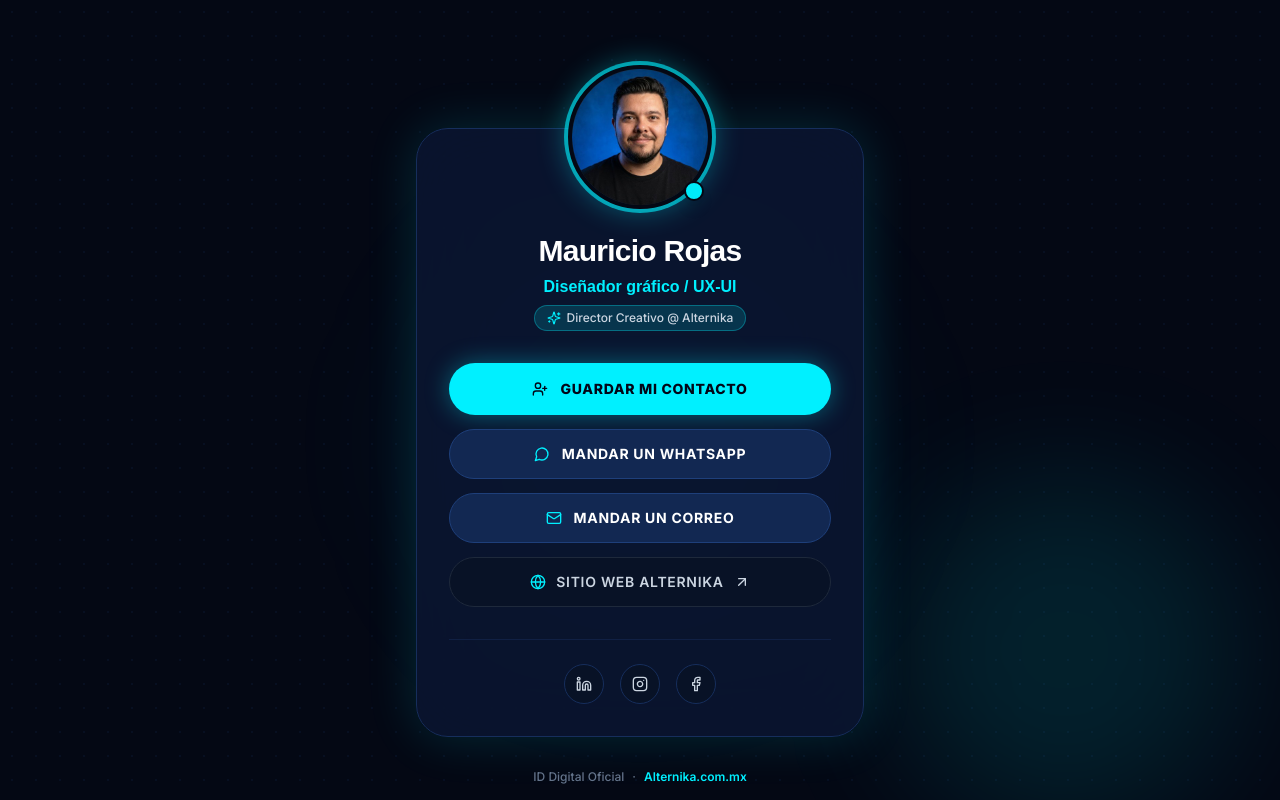
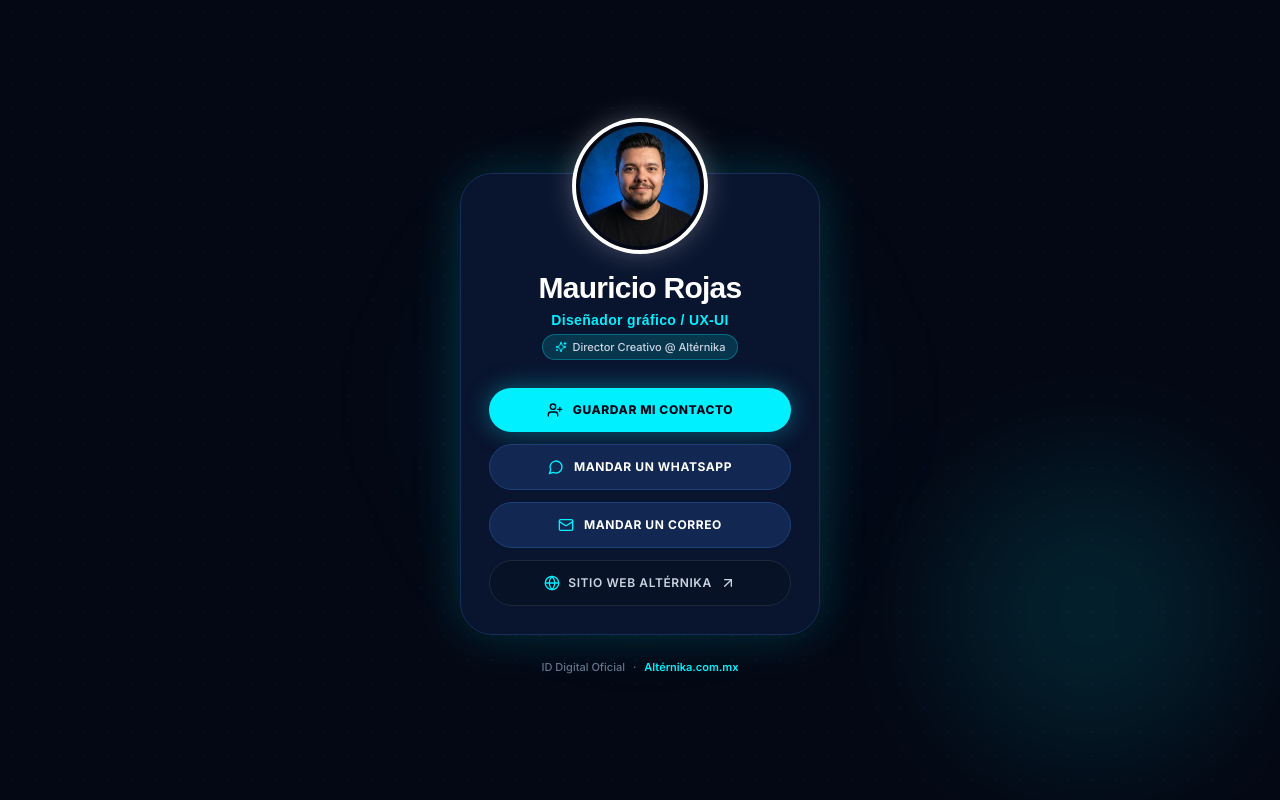
Before and after one commit to mrojasdg/alternika, a Next.js app: page /maurojas in a window 1280 px wide. Shown: the top 800 px of the page. Built offline with nearby package versions, Linux system fonts and the light colour scheme.

Commit message:
Update Digital Card /maurojas.html v11: White photo ring, removed online badge, updated email to mau@alternika.com.mx, phone to 5522965764, company Altérnika, slimmer width, removed social links, and hidden header/footer

```diff
--- a/src/app/maurojas/page.tsx
+++ b/src/app/maurojas/page.tsx
@@ -3,7 +3,7 @@
 import Image from "next/image";
 import Link from "next/link";
 import { motion } from "framer-motion";
-import { UserPlus, MessageCircle, Mail, Globe, Linkedin, Instagram, Facebook, ArrowUpRight, Sparkles } from "lucide-react";
+import { UserPlus, MessageCircle, Mail, Globe, ArrowUpRight, Sparkles } from "lucide-react";
 
 export default function MaurojasDigitalCard() {
   // Function to generate & download vCard (.vcf) for instant contact saving on iOS/Android
@@ -13,10 +13,11 @@ VERSION:3.0
 N:Rojas;Mauricio;;;
 FN:Mauricio Rojas
 TITLE:Diseñador gráfico / UX-UI
-ORG:Alternika
-EMAIL;TYPE=INTERNET,HOME:hola@alternika.com.mx
+ORG:Altérnika
+TEL;TYPE=CELL,VOICE:+525522965764
+EMAIL;TYPE=INTERNET,WORK:mau@alternika.com.mx
 URL:https://alternika.com.mx
-NOTE:Director Creativo en Alternika. Agencia de Diseño & Tecnología.
+NOTE:Director Creativo en Altérnika. Agencia de Diseño & Tecnología.
 END:VCARD`;
 
     const blob = new Blob([vCardData], { type: "text/vcard;charset=utf-8" });
@@ -31,26 +32,26 @@ END:VCARD`;
   };
 
   return (
-    <div className="min-h-screen bg-[#040814] flex flex-col items-center justify-center py-20 px-4 relative overflow-hidden text-center selection:bg-cyan-accent selection:text-slate-950">
+    <div className="min-h-screen bg-[#040814] flex flex-col items-center justify-center py-16 px-4 relative overflow-hidden text-center selection:bg-cyan-accent selection:text-slate-950">
 
       {/* Dark Textured Dot Grid Background */}
       <div className="absolute inset-0 bg-[radial-gradient(#0e2347_1px,transparent_1px)] [background-size:24px_24px] opacity-25 pointer-events-none" />
 
       {/* Background Ambient Mesh Light Orbs */}
-      <div className="absolute top-1/4 left-1/2 -translate-x-1/2 w-[600px] h-[450px] bg-[radial-gradient(circle_at_center,rgba(0,180,255,0.18)_0%,rgba(4,8,20,0)_70%)] pointer-events-none blur-3xl" />
-      <div className="absolute bottom-10 right-10 w-[350px] h-[350px] bg-cyan-accent/10 rounded-full blur-3xl pointer-events-none" />
+      <div className="absolute top-1/4 left-1/2 -translate-x-1/2 w-[500px] h-[400px] bg-[radial-gradient(circle_at_center,rgba(0,180,255,0.18)_0%,rgba(4,8,20,0)_70%)] pointer-events-none blur-3xl" />
+      <div className="absolute bottom-10 right-10 w-[300px] h-[300px] bg-cyan-accent/10 rounded-full blur-3xl pointer-events-none" />
 
-      {/* Main Centered Floating Card Container */}
+      {/* Slimmer Centered Card Container (max-w-[340px] sm:max-w-[360px]) */}
       <motion.div
         initial={{ opacity: 0, y: 30, scale: 0.95 }}
         animate={{ opacity: 1, y: 0, scale: 1 }}
         transition={{ duration: 0.6, ease: "easeOut" }}
-        className="w-full max-w-sm sm:max-w-md bg-[#0a1630]/90 backdrop-blur-2xl border border-[#162e5c] rounded-[32px] p-6 sm:p-8 relative shadow-[0_0_50px_rgba(0,240,255,0.15)] flex flex-col items-center mt-12 z-10"
+        className="w-full max-w-[340px] sm:max-w-[360px] bg-[#0a1630]/95 backdrop-blur-2xl border border-[#162e5c] rounded-[32px] p-6 sm:p-7 relative shadow-[0_0_50px_rgba(0,240,255,0.18)] flex flex-col items-center mt-12 z-10"
       >
 
-        {/* Overhanging Profile Photo (Desbordada arriba) */}
-        <div className="relative -mt-24 mb-6">
-          <div className="relative w-32 h-32 sm:w-36 sm:h-36 rounded-full overflow-hidden border-4 border-[#040814] ring-4 ring-cyan-accent/60 shadow-[0_0_30px_rgba(0,240,255,0.4)] bg-slate-900">
+        {/* Overhanging Profile Photo with Pure White Ring (No online badge) */}
+        <div className="relative -mt-20 sm:-mt-22 mb-5">
+          <div className="relative w-28 h-28 sm:w-32 sm:h-32 rounded-full overflow-hidden border-4 border-[#040814] ring-4 ring-white shadow-[0_0_30px_rgba(255,255,255,0.35)] bg-slate-900">
             <Image
               src="/img/maurojas.jpg"
               alt="Mauricio Rojas"
@@ -59,99 +60,72 @@ END:VCARD`;
               priority
             />
           </div>
-          {/* Subtle Online Badge */}
-          <div className="absolute bottom-2 right-2 w-5 h-5 bg-cyan-accent rounded-full border-2 border-[#040814] flex items-center justify-center shadow-lg">
-            <span className="w-2 h-2 rounded-full bg-slate-950 animate-ping" />
-          </div>
         </div>
 
         {/* Profile Info */}
-        <div className="space-y-1.5 mb-8 w-full">
-          <h1 className="font-display text-2xl sm:text-3xl font-extrabold text-white tracking-tight">
+        <div className="space-y-1 mb-7 w-full">
+          <h1 className="font-display text-2xl sm:text-3xl font-black text-white tracking-tight">
             Mauricio Rojas
           </h1>
-          <p className="text-cyan-accent font-semibold text-sm sm:text-base font-display">
+          <p className="text-cyan-accent font-semibold text-xs sm:text-sm font-display tracking-wide">
             Diseñador gráfico / UX-UI
           </p>
-          <div className="inline-flex items-center gap-1.5 px-3 py-1 rounded-full bg-cyan-dim border border-cyan-accent/30 text-slate-300 text-xs font-medium mt-2">
-            <Sparkles className="w-3.5 h-3.5 text-cyan-accent" />
-            <span>Director Creativo @ Alternika</span>
+          <div className="inline-flex items-center gap-1.5 px-3 py-1 rounded-full bg-cyan-dim border border-cyan-accent/30 text-slate-300 text-[11px] font-medium mt-2">
+            <Sparkles className="w-3 h-3 text-cyan-accent" />
+            <span>Director Creativo @ Altérnika</span>
           </div>
         </div>
 
         {/* Action Buttons (Pill Buttons with Minimal Icons) */}
-        <div className="w-full space-y-3.5 mb-8">
+        <div className="w-full space-y-3">
 
           {/* 1. Guardar Mi Contacto (vCard Download) */}
           <button
             onClick={handleDownloadVCard}
-            className="w-full py-4 px-6 rounded-full bg-cyan-accent hover:bg-cyan-hover text-slate-950 font-extrabold text-xs sm:text-sm uppercase tracking-wider flex items-center justify-center gap-3 transition-all duration-300 shadow-[0_0_25px_rgba(0,240,255,0.35)] active:scale-98 group"
+            className="w-full py-3.5 px-5 rounded-full bg-cyan-accent hover:bg-cyan-hover text-slate-950 font-extrabold text-xs uppercase tracking-wider flex items-center justify-center gap-2.5 transition-all duration-300 shadow-[0_0_25px_rgba(0,240,255,0.35)] active:scale-98 group"
           >
             <UserPlus className="w-4 h-4 group-hover:scale-110 transition-transform" />
             <span>Guardar mi contacto</span>
           </button>
 
-          {/* 2. Mandar un WhatsApp */}
+          {/* 2. Mandar un WhatsApp (5522965764) */}
           <a
-            href="https://wa.me/523312345678?text=Hola%20Mauricio,%20vi%20tu%20ID%20Digital%20y%20me%20gustar%C3%ADa%20platicar%20sobre%20un%20proyecto."
+            href="https://wa.me/525522965764?text=Hola%20Mauricio,%20vi%20tu%20ID%20Digital%20y%20me%20gustar%C3%ADa%20platicar%20sobre%20un%20proyecto."
             target="_blank"
             rel="noopener noreferrer"
-            className="w-full py-3.5 px-6 rounded-full bg-[#122852] border border-[#1e3f7a] hover:border-cyan-accent/60 text-white font-bold text-xs sm:text-sm uppercase tracking-wider flex items-center justify-center gap-3 transition-all duration-300 hover:bg-[#18346b] group"
+            className="w-full py-3.5 px-5 rounded-full bg-[#122852] border border-[#1e3f7a] hover:border-cyan-accent/60 text-white font-bold text-xs uppercase tracking-wider flex items-center justify-center gap-2.5 transition-all duration-300 hover:bg-[#18346b] group"
           >
             <MessageCircle className="w-4 h-4 text-cyan-accent group-hover:scale-110 transition-transform" />
             <span>Mandar un WhatsApp</span>
           </a>
 
-          {/* 3. Mandar un Correo Electrónico */}
+          {/* 3. Mandar un Correo Electrónico (mau@alternika.com.mx) */}
           <a
-            href="mailto:hola@alternika.com.mx"
-            className="w-full py-3.5 px-6 rounded-full bg-[#122852] border border-[#1e3f7a] hover:border-cyan-accent/60 text-white font-bold text-xs sm:text-sm uppercase tracking-wider flex items-center justify-center gap-3 transition-all duration-300 hover:bg-[#18346b] group"
+            href="mailto:mau@alternika.com.mx"
+            className="w-full py-3.5 px-5 rounded-full bg-[#122852] border border-[#1e3f7a] hover:border-cyan-accent/60 text-white font-bold text-xs uppercase tracking-wider flex items-center justify-center gap-2.5 transition-all duration-300 hover:bg-[#18346b] group"
           >
             <Mail className="w-4 h-4 text-cyan-accent group-hover:scale-110 transition-transform" />
             <span>Mandar un Correo</span>
           </a>
 
-          {/* 4. Visitar Sitio Web Alternika */}
+          {/* 4. Visitar Sitio Web Altérnika */}
           <Link
             href="/"
-            className="w-full py-3.5 px-6 rounded-full bg-[#081226] border border-slate-800 hover:border-slate-600 text-slate-300 hover:text-white font-semibold text-xs sm:text-sm uppercase tracking-wider flex items-center justify-center gap-2.5 transition-all duration-300 group"
+            className="w-full py-3.5 px-5 rounded-full bg-[#081226] border border-slate-800 hover:border-slate-600 text-slate-300 hover:text-white font-semibold text-xs uppercase tracking-wider flex items-center justify-center gap-2 transition-all duration-300 group"
           >
             <Globe className="w-4 h-4 text-cyan-accent" />
-            <span>Sitio Web Alternika</span>
+            <span>Sitio Web Altérnika</span>
             <ArrowUpRight className="w-4 h-4 group-hover:translate-x-0.5 group-hover:-translate-y-0.5 transition-transform" />
           </Link>
-        </div>
-
-        {/* Minimalist Social Links Bar */}
-        <div className="pt-6 border-t border-[#142954]/60 w-full flex items-center justify-center gap-4">
-          {[
-            { name: "LinkedIn", icon: Linkedin, href: "#" },
-            { name: "Instagram", icon: Instagram, href: "#" },
-            { name: "Facebook", icon: Facebook, href: "#" },
-          ].map((item) => {
-            const Icon = item.icon;
-            return (
-              <a
-                key={item.name}
-                href={item.href}
-                target="_blank"
-                rel="noopener noreferrer"
-                className="w-10 h-10 rounded-full bg-[#081226] border border-[#162e5c] text-slate-300 hover:text-cyan-accent hover:border-cyan-accent flex items-center justify-center transition-all duration-300 group"
-                aria-label={item.name}
-              >
-                <Icon className="w-4 h-4 group-hover:scale-110 transition-transform" />
-              </a>
-            );
-          })}
         </div>
       </motion.div>
 
       {/* Footer Branding */}
-      <div className="mt-8 text-xs text-slate-500 font-medium z-10 flex items-center gap-2">
+      <div className="mt-6 text-[11px] text-slate-500 font-medium z-10 flex items-center gap-2">
         <span>ID Digital Oficial</span>
         <span>·</span>
         <Link href="/" className="text-cyan-accent hover:underline font-semibold">
-          Alternika.com.mx
+          Altérnika.com.mx
         </Link>
       </div>
     </div>
--- a/src/components/Footer.tsx
+++ b/src/components/Footer.tsx
@@ -1,9 +1,17 @@
 "use client";
 
 import Link from "next/link";
+import { usePathname } from "next/navigation";
 import { Instagram, Linkedin, Facebook, Mail, Globe } from "lucide-react";
 
 export function Footer() {
+  const pathname = usePathname();
+
+  // Hide footer completely on digital card route (/maurojas & /maurojas.html)
+  if (pathname?.includes("/maurojas")) {
+    return null;
+  }
+
   const navCol1 = [
     { name: "Servicios", href: "/#servicios" },
     { name: "Proyectos", href: "/proyectos" },
@@ -91,7 +99,7 @@ export function Footer() {
             <span>{new Date().getFullYear()}, Alternika</span>
           </div>
 
-          {/* Circular Social Buttons (LinkedIn, Facebook, Instagram) */}
+          {/* Circular Social Buttons */}
           <div className="flex items-center gap-3">
             {socialLinks.map((item) => {
               const Icon = item.icon;
```
Also changed, not shown: src/components/Header.tsx (+13 -7 lines).
